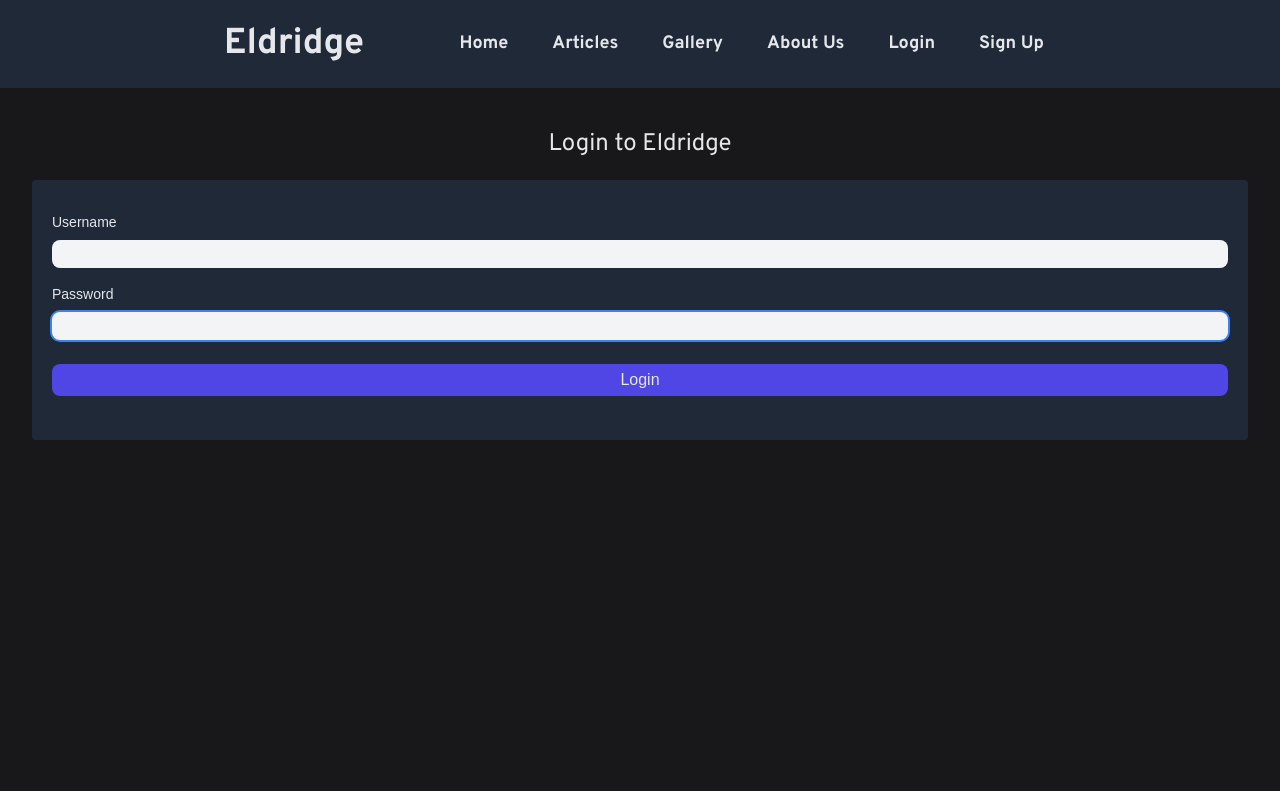
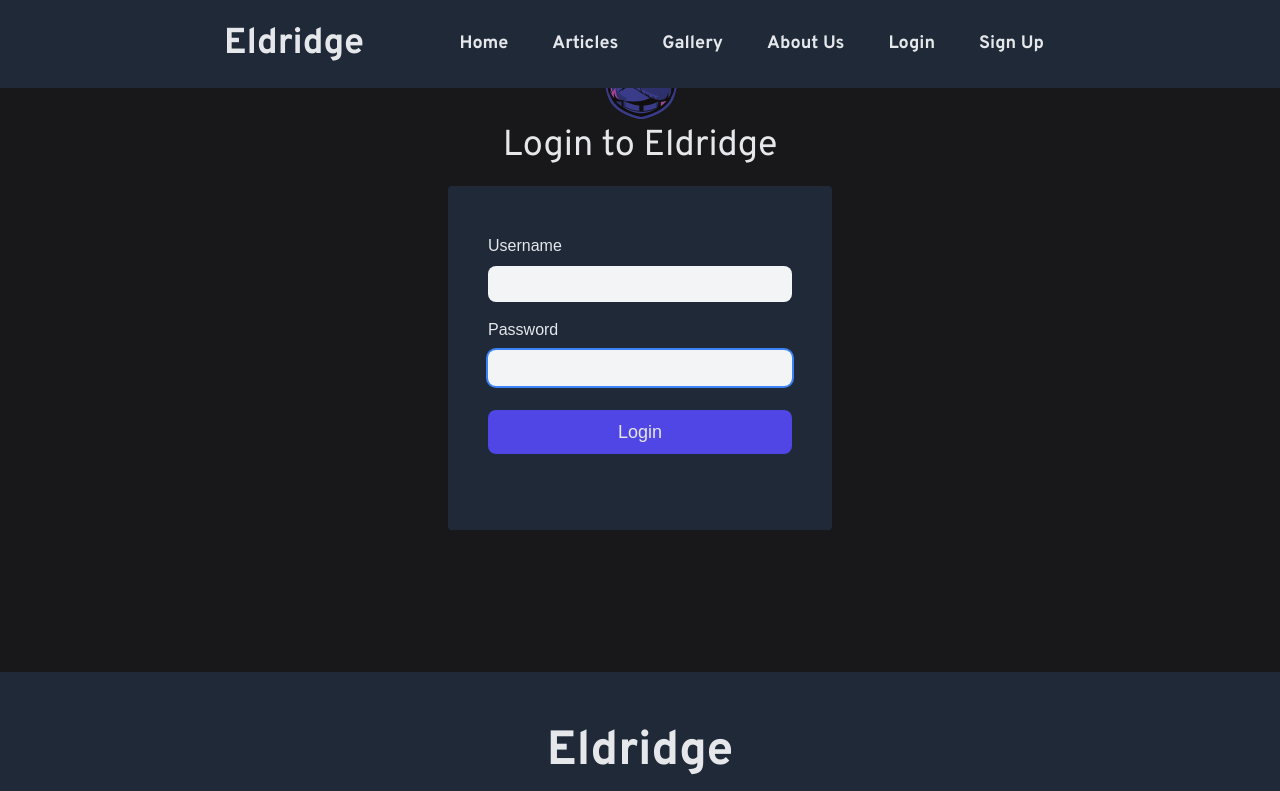
Before and after one commit to peterphan20/guild-announcement-page, a React (Create React App) app: page /login in a window 1280 px wide. Shown: the top 791 px of the page. Built offline with nearby package versions, Linux system fonts and the light colour scheme; a web font is replaced by a local one.

Commit message:
feat: styling for login and sign up form

```diff
--- a/src/atoms/InputFieldArticleCreation.js
+++ b/src/atoms/InputFieldArticleCreation.js
@@ -5,7 +5,7 @@ const InputFieldArticleCreation = ({ text, value, onChange, className = "" }) =>
 		<div>
 			<input
 				type="text"
-				className={`${className} bg-gray-100 text-gray-900 text-base outline-none py-3 px-2 w-full focus:ring-2 focus:ring-blue-500`}
+				className={`${className} bg-gray-100 text-gray-900 text-base outline-none py-3 px-2 w-full focus:ring-2 focus:ring-blue-500 `}
 				placeholder={text}
 				value={value}
 				onChange={onChange}
--- a/src/pages/ArticlePage.js
+++ b/src/pages/ArticlePage.js
@@ -22,7 +22,7 @@ const ArticlePage = () => {
 		}
 		fetchData();
 		return () => {};
-	}, [articleID]);
+	}, [articleID, history]);
 
 	const onHandleDeleteArticle = async () => {
 		const token = localStorage.getItem("authToken");
--- a/src/pages/Login.js
+++ b/src/pages/Login.js
@@ -2,6 +2,7 @@ import React, { useState, useContext } from "react";
 import { useHistory } from "react-router-dom";
 
 import InputFieldLogin from "../atoms/InputFieldLogin";
+import logo from "../assets/logo5.png";
 import { userSignIn } from "../helpers/usersCRUD";
 import { userDetailsContext } from "../context/UserDetailsProvider";
 
@@ -35,9 +36,12 @@ const Login = () => {
 	};
 
 	return (
-		<div className="bg-darkBackground pt-32 px-8 w-full h-screen">
-			<h1 className="font-logo text-gray-200 text-2xl text-center pb-5">Login to Eldridge</h1>
-			<div className="flex flex-col justify-center items-center font-text bg-gray-800 text-gray-200 rounded pb-8 pt-2 px-5 w-full">
+		<div className="flex flex-col justify-center items-center bg-darkBackground -mt-24 px-8 w-full h-screen lg:-mt-32 lg:h-screen">
+			<img src={logo} alt="Eldridge's logo" />
+			<h1 className="font-logo text-gray-200 text-2xl text-center pb-5 lg:text-4xl">
+				Login to Eldridge
+			</h1>
+			<div className="flex flex-col justify-center items-center font-text bg-gray-800 text-gray-200 rounded pb-8 pt-2 px-5 w-full lg:pb-16 lg:pt-6 lg:px-10 lg:w-96">
 				<div className="pb-6">
 					{authResponse ? (
 						<p className="text-sm border-2 border-red-600 rounded-xl py-3 px-6">{authResponse}</p>
@@ -45,24 +49,26 @@ const Login = () => {
 						""
 					)}
 				</div>
-				<label htmlFor="username" className="text-sm pb-2 self-start">
+				<label htmlFor="username" className="text-sm pb-2 self-start lg:text-base">
 					Username
 				</label>
 				<InputFieldLogin
 					id="username"
+					className="lg:py-2 lg:px-4"
 					value={loginusername}
 					onChange={(e) => setLoginUsername(e.target.value)}
 				/>
-				<label htmlFor="password" className="text-sm pb-2 self-start">
+				<label htmlFor="password" className="text-sm pb-2 self-start lg:text-base">
 					Password
 				</label>
 				<InputFieldLogin
 					id="password"
+					className="lg:py-2 lg:px-4"
 					value={loginpassword}
 					onChange={(e) => setLoginPassword(e.target.value)}
 				/>
 				<button
-					className="bg-indigo-600 text-base rounded-lg p-1 mt-2 mb-3 w-full"
+					className="bg-indigo-600 text-base rounded-lg p-1 mt-2 mb-3 w-full lg:text-lg lg:p-2"
 					onClick={onHandleSignIn}
 				>
 					Login
--- a/src/pages/SignUpForm.js
+++ b/src/pages/SignUpForm.js
@@ -1,6 +1,7 @@
 import React, { useState } from "react";
 import { useHistory } from "react-router-dom";
 
+import logo from "../assets/logo5.png";
 import InputLoginMobile from "../atoms/InputFieldLogin";
 import { createUser } from "../helpers/usersCRUD";
 
@@ -28,11 +29,12 @@ const SignUpForm = () => {
 	};
 
 	return (
-		<div className="bg-darkBackground pt-32 px-8 w-full h-screen">
-			<h1 className="font-logo text-gray-200 text-xl text-center pb-5">
+		<div className="flex flex-col justify-center items-center bg-darkBackground -mt-24 px-8 w-full h-screen lg:-mt-32 lg:h-screen">
+			<img src={logo} alt="Eldridge's logo" />
+			<h1 className="font-logo text-gray-200 text-2xl text-center pb-5 lg:text-2xl">
 				New to Eldridge? Sign Up Here!
 			</h1>
-			<div className="flex flex-col justify-center items-center font-text bg-gray-800 text-gray-200 rounded pb-8 pt-2 px-5 w-full">
+			<div className="flex flex-col justify-center items-center font-text bg-gray-800 text-gray-200 rounded pb-8 pt-2 px-5 w-full lg:pb-16 lg:pt-6 lg:px-10 lg:w-96">
 				<div className="pb-6">
 					{authResponse ? (
 						<p className="text-sm border-2 border-red-600 rounded-xl py-3 px-6">{authResponse}</p>
@@ -40,24 +42,26 @@ const SignUpForm = () => {
 						""
 					)}
 				</div>
-				<label htmlFor="username" className="text-sm pb-2 self-start">
+				<label htmlFor="password" className="text-sm pb-2 self-start lg:text-base">
 					Username
 				</label>
 				<InputLoginMobile
 					id="username"
+					className="lg:py-2 lg:px-4"
 					value={signUpusername}
 					onChange={(e) => setSignUpusername(e.target.value)}
 				/>
-				<label htmlFor="password" className="text-sm pb-2 self-start">
+				<label htmlFor="password" className="text-sm pb-2 self-start lg:text-base">
 					Password
 				</label>
 				<InputLoginMobile
 					id="password"
+					className="lg:py-2 lg:px-4"
 					value={signUppassword}
 					onChange={(e) => setsignUppassword(e.target.value)}
 				/>
 				<button
-					className="bg-indigo-600 text-base rounded-lg p-1 mt-2 mb-3 w-full"
+					className="bg-indigo-600 text-base rounded-lg p-1 mt-2 mb-3 w-full lg:text-lg lg:p-2"
 					onClick={onHandleUserCreate}
 				>
 					Sign In
```
Also changed, not shown: src/assets/logo5.png (added).
